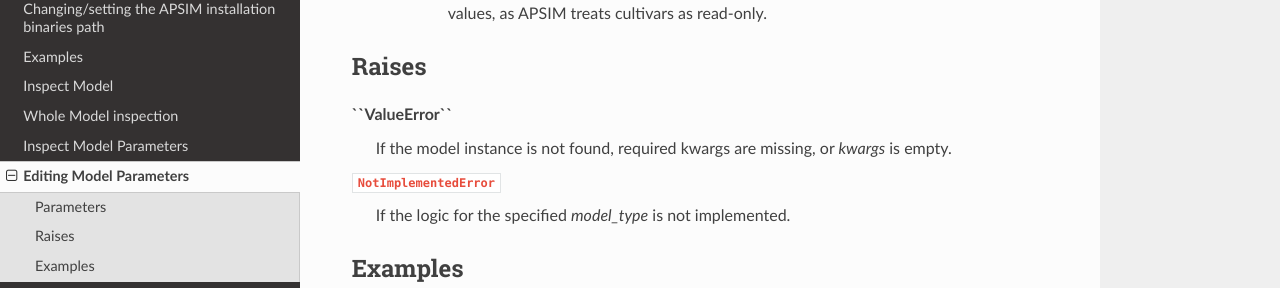
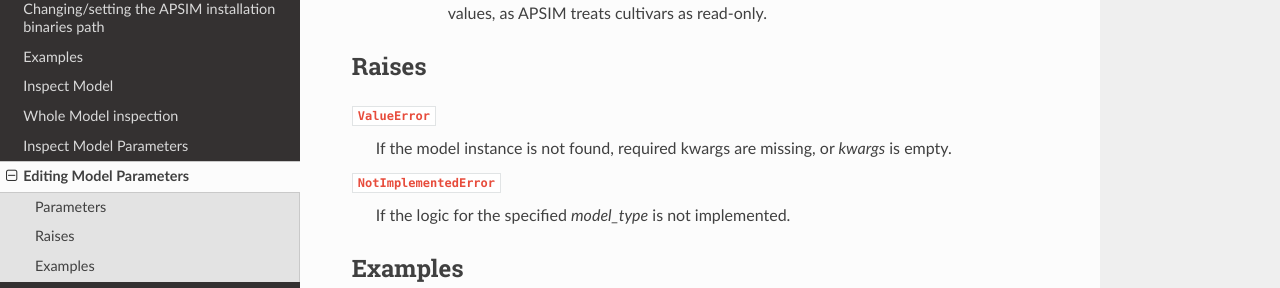
Before and after one commit to MAGALA-RICHARD/documentation-example, a Sphinx documentation site: the page built from doc/edit.rst, in a window 1280 px wide and 900 px high, scrolled down 1192 px. Shown: the part 153-441 px from the top of the window. Built offline with Sphinx 7.4.7 and the Read the Docs theme 3.1.0, drawn with Linux system fonts in a browser that asks for light colours.

```diff
--- a/doc/edit.rst
+++ b/doc/edit.rst
@@ -49,7 +49,7 @@
 
 Raises
 --------
-**``ValueError``**
+``ValueError``
     If the model instance is not found, required kwargs are missing, or `kwargs` is empty.
 
 ``NotImplementedError``
```
